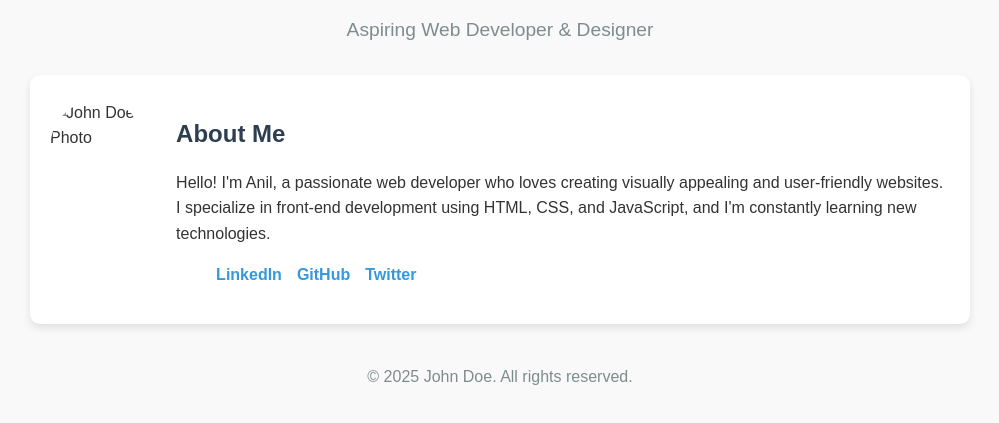
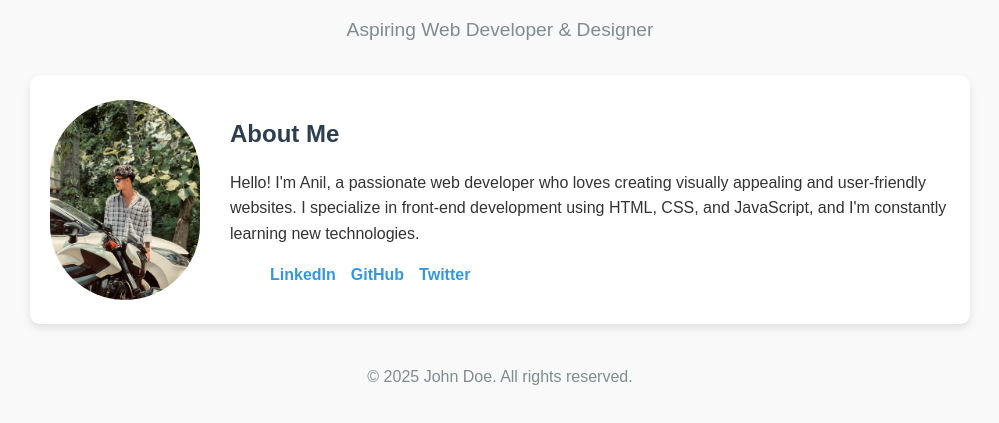
Before and after one commit to anilyadav143223-rgb/new-project, a plain HTML site: page index.html in a window 1280 px wide. Shown: the part 131-554 px from the top of the page, without its empty margins (140-1139 px from the left). Drawn offline with Linux system fonts and the light colour scheme.

Commit message:
Fix image path to point to index1 folder

```diff
--- a/index.html
+++ b/index.html
@@ -12,7 +12,7 @@
     </header>
 
     <section class="profile">
-        <img src="me.jpeg" alt="John Doe Photo" class="profile-pic">
+        <img src="index1/me.jpeg" alt="John Doe Photo" class="profile-pic">
         <div class="bio">
             <h2>About Me</h2>
             <p>Hello! I'm Anil, a passionate web developer who loves creating visually appealing and user-friendly websites. I specialize in front-end development using HTML, CSS, and JavaScript, and I'm constantly learning new technologies.</p>
```
